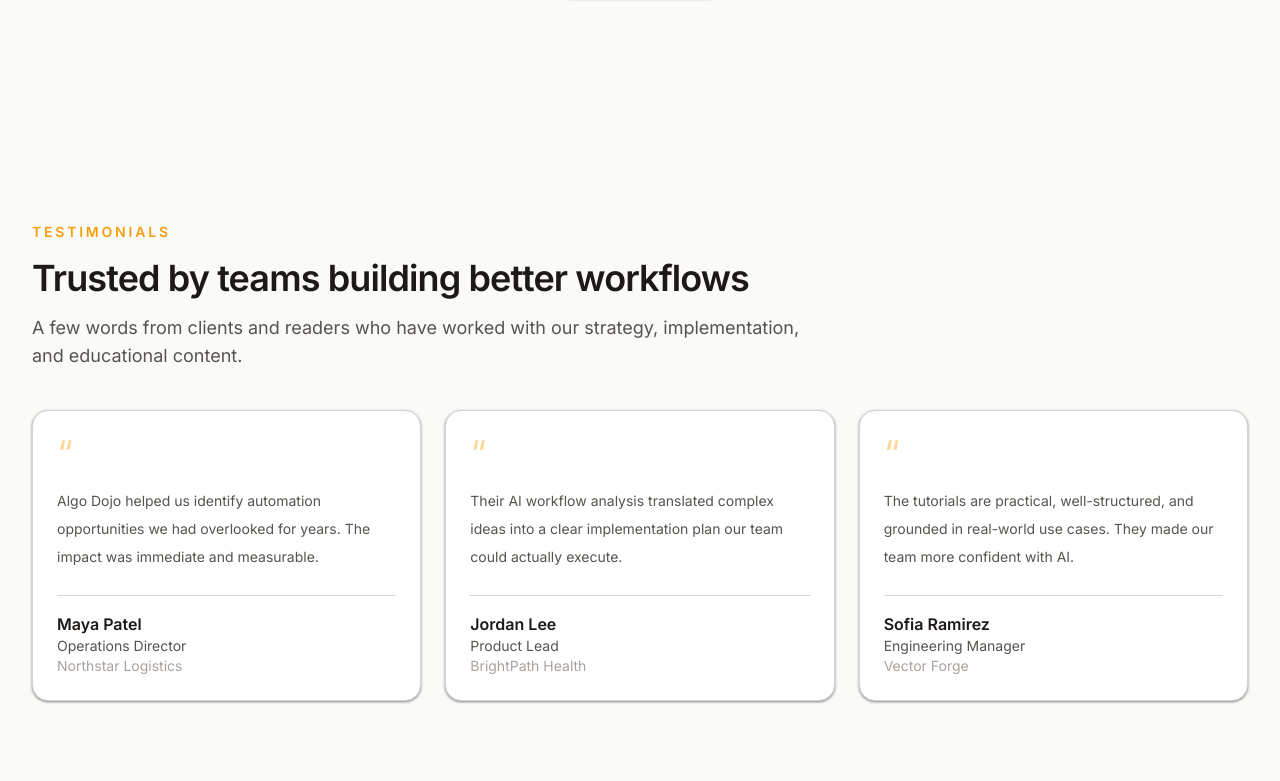
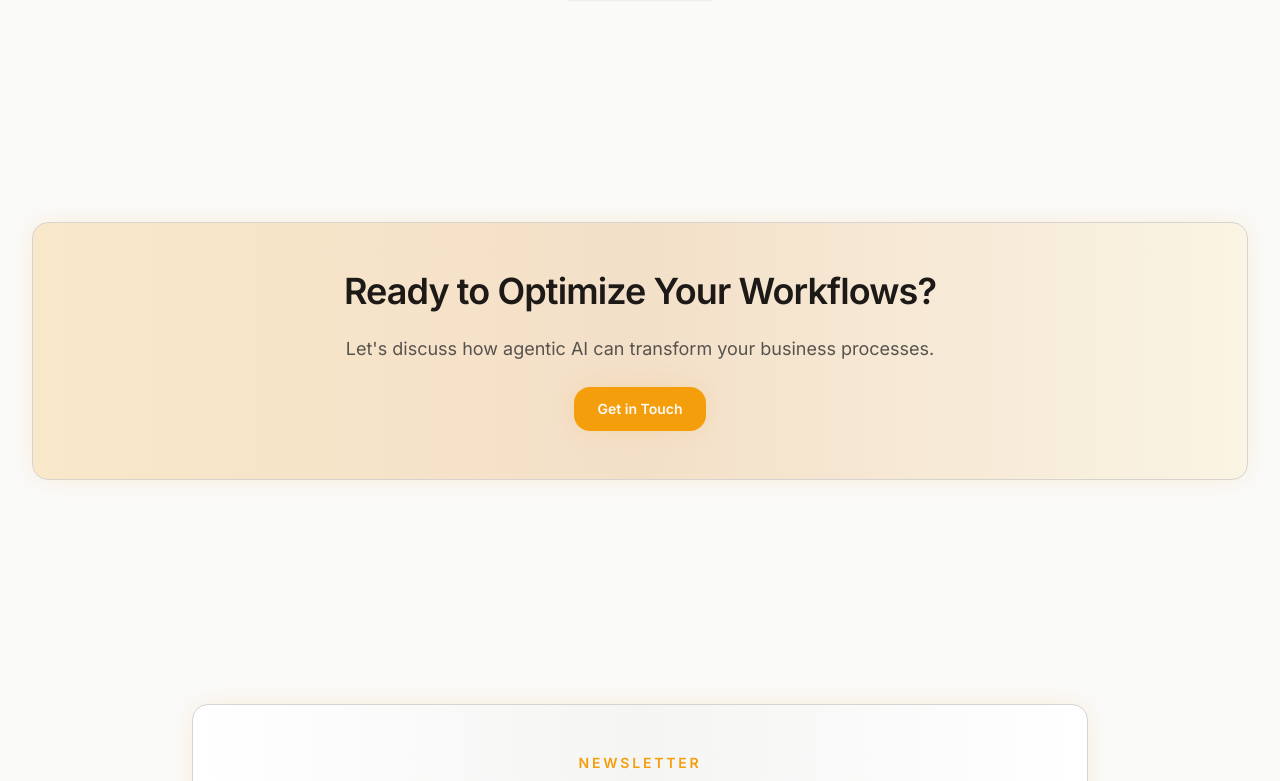
Before and after one commit to greedychipmunk/algodojo-xyz, a Next.js app: page / in a window 1280 px wide. Shown: the part 2799-3580 px from the top of the page. Built offline with nearby package versions, Linux system fonts and the light colour scheme.

Commit message:
fix: remove testimonials section from landing page
Generated with Letta Code

Co-Authored-By: Letta Code <noreply@letta.com>

```diff
--- a/src/app/(marketing)/page.tsx
+++ b/src/app/(marketing)/page.tsx
@@ -2,7 +2,6 @@ import { HeroSection } from "@/components/sections/hero-section";
 import { FeaturesSection } from "@/components/sections/features-section";
 import { StatsSection } from "@/components/sections/stats-section";
 import { TutorialsPreview } from "@/components/sections/tutorials-preview";
-import { TestimonialSection } from "@/components/sections/testimonial-section";
 import { CtaSection } from "@/components/sections/cta-section";
 import { NewsletterSection } from "@/components/sections/newsletter-section";
 import { getAllTutorials } from "@/lib/content";
@@ -24,7 +23,6 @@ export default async function HomePage() {
       <FeaturesSection />
       <StatsSection />
       <TutorialsPreview tutorials={featured} />
-      <TestimonialSection />
       <CtaSection
         title="Ready to Optimize Your Workflows?"
         description="Let's discuss how agentic AI can transform your business processes."
--- a/src/components/sections/testimonial-section.tsx
+++ /dev/null
@@ -1,75 +0,0 @@
-import { Container } from "@/components/ui/container";
-
-const TESTIMONIALS = [
-  {
-    quote:
-      "Algo Dojo helped us identify automation opportunities we had overlooked for years. The impact was immediate and measurable.",
-    name: "Maya Patel",
-    role: "Operations Director",
-    company: "Northstar Logistics",
-  },
-  {
-    quote:
-      "Their AI workflow analysis translated complex ideas into a clear implementation plan our team could actually execute.",
-    name: "Jordan Lee",
-    role: "Product Lead",
-    company: "BrightPath Health",
-  },
-  {
-    quote:
-      "The tutorials are practical, well-structured, and grounded in real-world use cases. They made our team more confident with AI.",
-    name: "Sofia Ramirez",
-    role: "Engineering Manager",
-    company: "Vector Forge",
-  },
-] as const;
-
-export function TestimonialSection() {
-  return (
-    <section className="py-20 sm:py-28">
-      <Container>
-        <div className="space-y-10">
-          <div className="max-w-3xl space-y-4">
-            <p className="text-sm font-semibold uppercase tracking-[0.2em] text-accent">
-              Testimonials
-            </p>
-            <h2 className="text-3xl font-semibold tracking-tight text-text-primary sm:text-4xl">
-              Trusted by teams building better workflows
-            </h2>
-            <p className="text-base leading-7 text-text-secondary sm:text-lg">
-              A few words from clients and readers who have worked with our
-              strategy, implementation, and educational content.
-            </p>
-          </div>
-
-          <div className="grid gap-6 md:grid-cols-3">
-            {TESTIMONIALS.map((testimonial) => (
-              <figure
-                key={testimonial.name}
-                className="flex h-full flex-col rounded-xl border border-border bg-bg-card p-6 shadow-card transition-all duration-200 hover:border-border-hover hover:bg-bg-card-hover hover:shadow-card-hover"
-              >
-                <blockquote className="flex-1 text-sm leading-7 text-text-secondary">
-                  <span aria-hidden="true" className="mb-4 block text-4xl leading-none text-accent/40">
-                    &ldquo;
-                  </span>
-                  {testimonial.quote}
-                </blockquote>
-                <figcaption className="mt-6 border-t border-border pt-4">
-                  <div className="font-semibold text-text-primary">
-                    {testimonial.name}
-                  </div>
-                  <div className="text-sm text-text-secondary">
-                    {testimonial.role}
-                  </div>
-                  <div className="text-sm text-text-muted">
-                    {testimonial.company}
-                  </div>
-                </figcaption>
-              </figure>
-            ))}
-          </div>
-        </div>
-      </Container>
-    </section>
-  );
-}
```
